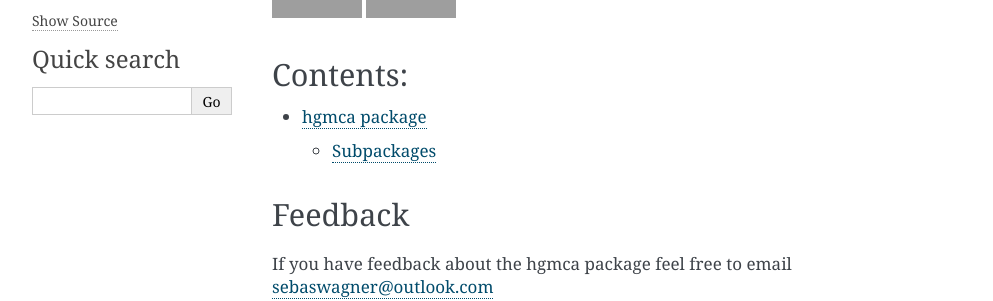
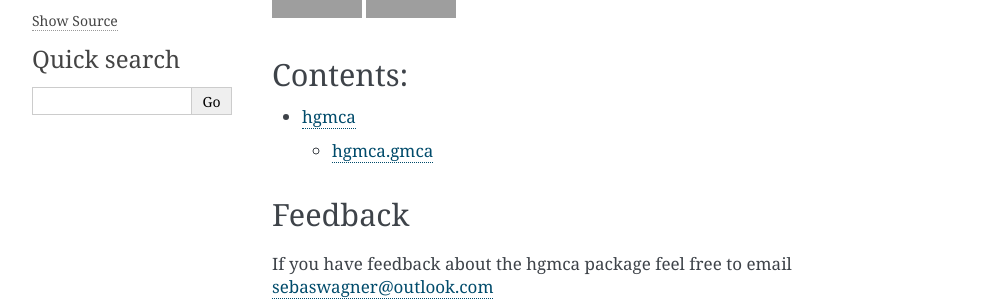
Before and after one commit to swagnercarena/hgmca, a Sphinx documentation site: the page built from docs/index.rst, in a window 1280 px wide. Shown: the part 266-567 px from the top of the page, without its empty margins (148-1141 px from the left). Built offline with Sphinx 7.4.7, drawn with Linux system fonts in a browser that asks for light colours; grey boxes are pictures that could not be loaded.

```diff
--- a/docs/hgmca.gmca.rst
+++ b/docs/hgmca.gmca.rst
@@ -1,5 +1,5 @@
-hgmca.gmca package
-==================
+hgmca.gmca
+==========
 
 .. automodule:: hgmca.gmca
     :members:
--- a/docs/hgmca.rst
+++ b/docs/hgmca.rst
@@ -1,8 +1,5 @@
-hgmca package
-=============
-
-Subpackages
------------
+hgmca
+=====
 
 .. toctree::
 
```
Also changed, not shown: 1 other file.
